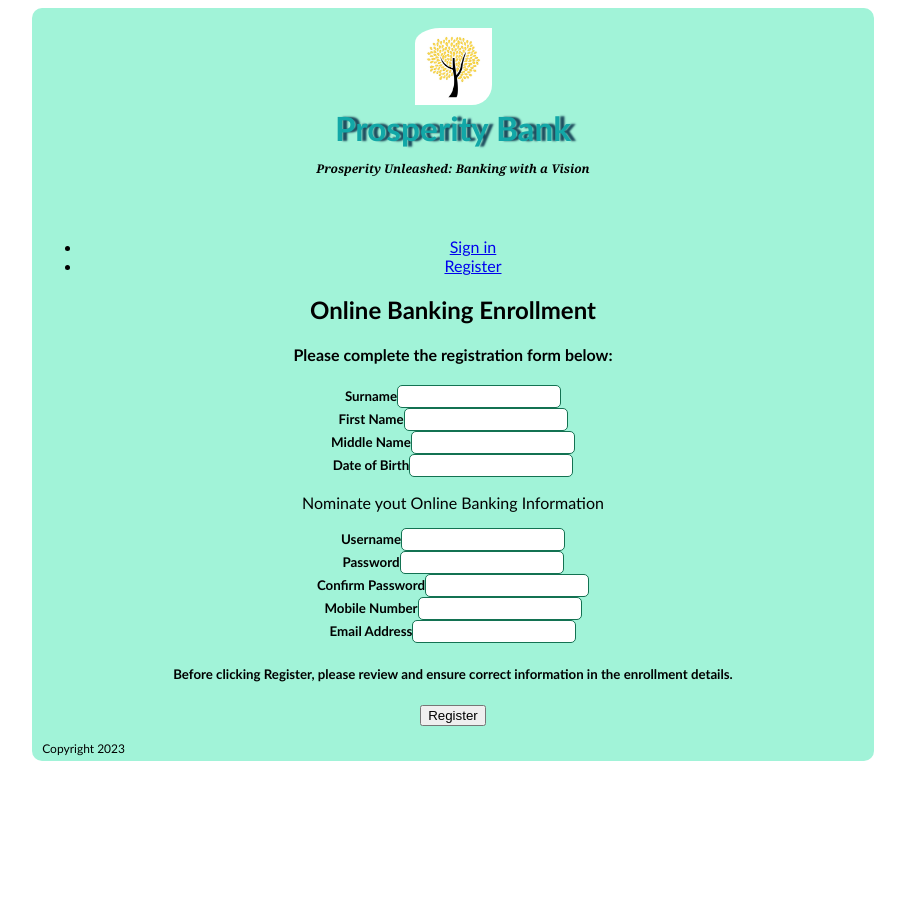
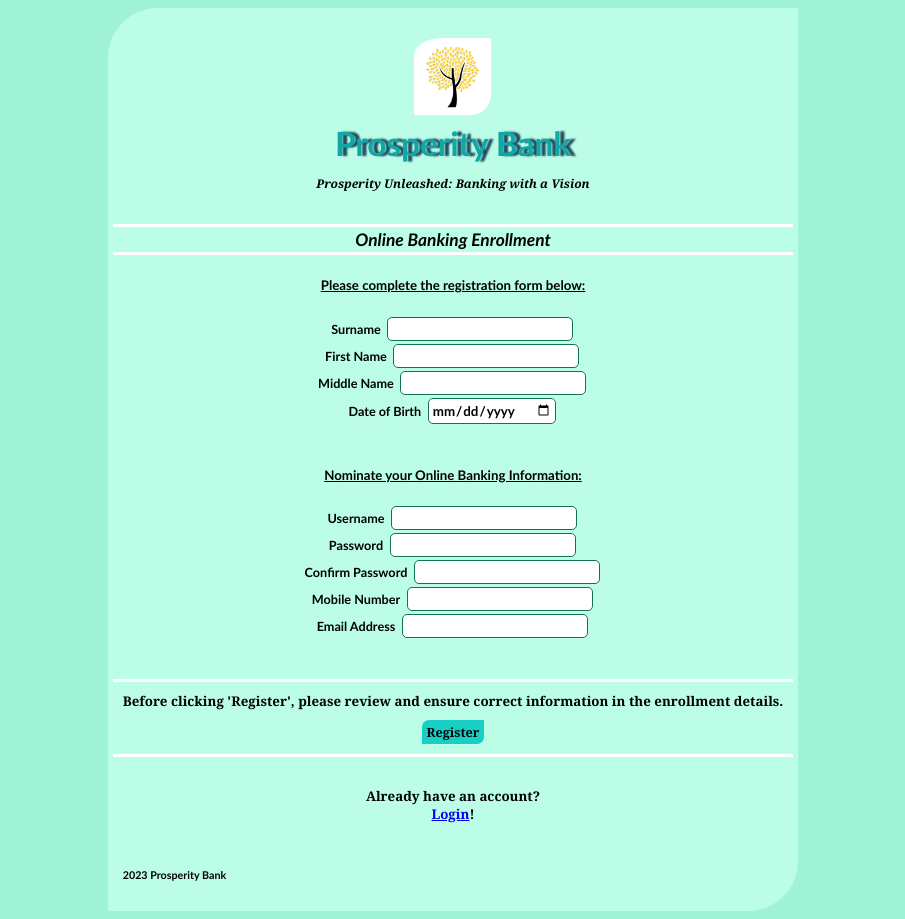
Before and after one commit to seenjey07/Prosperity-Bank, a React (Vite) app: page /signup in a window 1280 px wide. Shown: the whole page, without its empty margins (187-1092 px from the left). Before the commit the page ends 800 px from the top, so only its background shows below. Built offline with nearby package versions, Linux system fonts and the light colour scheme.

Commit message:
Creating Welcome Page and Dashboard Components, adding some page styles and login validation, and working on dashboard redirection from login page

```diff
--- a/src/App.css
+++ b/src/App.css
@@ -1,21 +1,115 @@
-#root {
-  width: 65%;
-  height: 65%;
-  margin: auto;
-  padding: 10px 10px 5px 10px;
-  text-align: center;
-  background-color: rgb(161, 243, 216);
-  font-family: 'Trebuchet MS';
-  border-radius: 10px;
+body {
+  background-color:  rgb(161, 243, 216);
+  z-index: 2;
 }
 
-/*Bank Logo*/
+#root {
+  background-color:  rgb(188, 253, 231);
+  border-radius: 50px 0 50px 0;
+  text-align: center;
+  width: fit-content;
+  height: fit-content;
+  margin: auto;
+  padding: 20px 5px 5px 5px;
+  font-family: 'Trebuchet MS';
+}
+
+/* .cartoonWithCard {
+  position: absolute;
+  opacity: .70;
+  height: 230px;
+  display: inline-flex;
+  align-items: end;
+} */
+
 .bankLogo {
-  border-radius: 25px 0 20px 0;
-  margin: 0;
+  border-radius: 28px 0 20px 0;
+  margin: 0 auto;
   padding: 10px 0 0 0;
   width: 77px;
   height: 77px;
+}
+
+.bankName {
+  text-align: center;
+  color: rgb(18, 167, 167);
+  text-shadow: 5px 0 2px rgb(28, 74, 92);
+  font-size: 25pt;
+  font-weight: bold;
+  margin: 5px auto;
+}
+
+.bankTagline {
+  font-style: italic;
+  font-size: 9pt;
+  font-family: 'Cambria';
+  font-weight: bold;
+  padding-bottom: 20px;
+}
+
+footer {
+  display: flex;
+  flex-direction: row;
+  justify-content: flex-start;
+  position: relative;
+  bottom: 0px;
+  padding: 0 0 0 10px
+}
+
+/*For input*/
+label {
+  font-size: 9.5pt;
+  font-weight: bold;
+  padding-right: 5px;
+  size: 99;
+}
+
+input {
+  border-radius: 5px;
+  border: 1.5px solid rgb(19, 114, 82);
+  font-size: 10pt;
+  padding: 3px;
+  margin: 1.5px;
+  font-weight: bold;
+  font-family: 'Trebuchet MS';
+  cursor: text;
+}
+
+/* Welcome Page*/
+.welcomePageContainer {
+  display: flex;
+  flex-direction: column;
+  justify-content: center;
+  align-items: center;
+  height: fit-content;
+}
+
+.welcomeMessage {
+  font-size: 20pt;
+  padding: 10px;
+}
+
+.howToHelpMessage {
+  margin: 10px 0 10px 0;
+  padding: 20px 0 20px 0;
+}
+
+ul {
+  list-style: none;
+  padding: 0 16px 0 10px;
+  display: grid;
+  grid-template-columns: 50% 50%;
+  align-items: center;
+  font-family: 'Cambria';
+  font-weight: bold;
+  font-size: 10pt;
+}
+
+li {
+  margin-right: 15px;
+  display: inline;
+  border-radius: 4px;
+  cursor: pointer;
 }
 
 /*For the Login Page*/
@@ -24,57 +118,60 @@
   text-align: center;
 }
 
-header {
-  text-align: center;
-  color: rgb(18, 167, 167);
-  text-shadow: 5px 0 2px rgb(28, 74, 92);
-  font-size: 25pt;
-  font-weight: bold;
-}
-
-.bankTagline {
-  font-style: italic;
-  font-size: 9pt;
-  font-family: 'Cambria';
-  font-weight: bold;
-  padding-bottom: 44px;
-}
-
-label {
-  font-size: 10pt;
-  font-weight: bold;
-}
-
-input {
-  border-radius: 5px;
-  border: 1px solid rgb(19, 114, 82);
-  font-size: 9pt;
-  padding: 3px;
-  font-weight: bold;
-  font-family: 'Trebuchet MS';
-}
-
-.signInButton{
+.loginButton, .registerButton{
   border: transparent;
   border-radius: 7px 0 7px 0;
   background-color:rgb(24, 207, 198);
-  font-size: 9pt;
+  font-size: 9.5pt;
+  font-family: 'Cambria';
+  font-weight: bold;
+  margin: 10px 0 0 0;
+  padding: 3px 5px 3px 5px;
+  cursor: pointer;
+}
+
+.error {
+  color: brown;
+  font-weight: bold;
+  margin: 10px 10px 20px 10px;
+  padding: 10px 10px 10px 10px;
+  background-color: blanchedalmond;
+  border-radius: 0 13px 0 13px;
+  font-size: 13pt;
+}
+
+.loginLink, .haveAccount {
+  font-size: 10pt;
+  font-family: 'Cambria';
+  font-weight: bold;
+  margin: 0;
+  padding: 10px 0 20px 0;
+  cursor: pointer;
+}
+
+/*For the SignUp Page*/
+.onlineBankEnrollment {
+  font-size: 13pt;
+  font-style: italic;
+  font-weight: bold;
+  margin: 0;
+  padding: 2px;
+  border-top: 3px solid white;
+  border-bottom: 3px solid white;
+}
+
+.completeRegBelow, .setOnlineBankInfo {
+  text-decoration-line: underline;
+  font-weight: bold;
+  text-align: center;
+}
+
+.beforeSubmitText {
+  margin: 20px auto;
+  padding: 10px;
+  border-top: 3px solid white;
+  border-bottom: 3px solid white;
+  font-size: 10pt;
   font-family: 'Cambria';
   font-weight: bold;
 }
-
-.signUp {
-  font-size: 9pt;
-  font-family: 'Cambria';
-  font-weight: bold;
-  margin: 0;
-  padding: 15px 0 20px 0;
-}
-
-.footerContainer {
-  font-size: 9pt;
-  display: flex;
-  flex-direction: column;
-  align-items: flex-start;
-  padding: 15px 0 0 0;
-}
--- a/src/App.jsx
+++ b/src/App.jsx
@@ -1,42 +1,44 @@
-import React from 'react';
-import { BrowserRouter as Router, Routes, Route, Link } from 'react-router-dom';
-import './App.css';
+import React, { useEffect, useState } from 'react';
+import { BrowserRouter as Router, Routes, Route } from 'react-router-dom';
+import WelcomePage from './components/WelcomePage';
 import LoginPage from './components/LoginPage';
 import SignUpPage from './components/SignUpPage';
+import Dashboard from './components/Dashboard';
+import './App.css';
 
 function App() {
+  useEffect(() => {
+    const savedUserInfo = {
+        username: 'christine',
+        password: 'christine',
+      };
+
+    localStorage.setItem('savedUserInfo', JSON.stringify(savedUserInfo));
+  }, []);
+
+  const [loggedInUser, setLoggedInUser] = useState(null);
+
   return (
-  <>
-    <div>
-      <img className="bankLogo" src="/src/BankLogo.jpg" alt="BankLogo" />
-      <header>Prosperity Bank</header>
-      <p className="bankTagline">Prosperity Unleashed: Banking with a Vision</p>
-    </div>
+    <Router>
+      <header>
+        <img className="bankLogo" src="src/assets/BankLogo.jpg" alt="BankLogo" />
+        <h1 className="bankName">Prosperity Bank</h1>
+        <p className="bankTagline">Prosperity Unleashed: Banking with a Vision</p>
+      </header>
 
-    <Router>
-     <main>
-        <nav>
-          <ul>
-            <li>
-              <Link to="/login">Sign in</Link>
-            </li>
-            <li>
-              <Link to="/signup">Register</Link>
-            </li>
-          </ul>
-        </nav>
+        <main>
+          <Routes>
+            <Route path='/welcome' element={<WelcomePage />} />
+            <Route path='/login' element={<LoginPage />} />
+            <Route path='/signup' element={<SignUpPage />} />
+            <Route path='/dashboard' element={<Dashboard user={loggedInUser} />} />
+          </Routes>
+        </main>
 
-        <Routes>
-          <Route path="login" element={<LoginPage />} />
-          <Route path="signup" element={<SignUpPage />} />
-        </Routes>
-     </main>
+      <footer>
+        <h6>2023 Prosperity Bank</h6>
+      </footer>
     </Router>
-
-    <div className="footerContainer">
-      <footer>Copyright 2023</footer>
-    </div>
-  </>
   )
 }
 
--- /dev/null
+++ b/src/components/Dashboard.jsx
@@ -0,0 +1,20 @@
+import React from 'react';
+
+const Dashboard = (props) => {
+	const { user } = props;
+
+	return (
+		<div>
+			{user ? (
+				<>
+					<h3 className="dashboardWelcome">Welcome, {user.username}!</h3>
+					<h2 className="dashboardTitle">My Dashboard</h2>
+				</>
+			) : (
+				<p>Test text...</p>
+			)}
+		</div>
+	);
+}
+
+export default Dashboard
--- a/src/components/Input.jsx
+++ b/src/components/Input.jsx
@@ -1,10 +1,11 @@
 
 const Input = (props) => {
-    const { label, type, id, value, onChange, fullName, birthday, accountNumber } = props
+    const { label, type, id, value, onChange } = props
 
     return (
       <>
         <label>{label}</label>
+
         <input
 				title={label}
 				type={type}
--- a/src/components/LoginPage.jsx
+++ b/src/components/LoginPage.jsx
@@ -1,31 +1,47 @@
 import React, { useState } from 'react';
-import { Link } from 'react-router-dom';
+import { Link, useNavigate } from 'react-router-dom';
 import Input from "./Input";
-
 
 const LoginPage = () => {
 	const [username, setUsername] = useState ('');
 	const [password, setPassword] = useState ('');
+	const [error, setError] = useState(null);
+	const navigate = useNavigate();
 
-	const onUsernameChange = (e) => setUsername(e.target.value)
-	const onPasswordChange = (e) => setPassword(e.target.value)
+	const onUsernameChange = (e) => setUsername(e.target.value);
+	const onPasswordChange = (e) => setPassword(e.target.value);
 
-	const handleSubmitButton = (e) => {
+	const handleLogin = (e) => {
 		e.preventDefault();
-		console.log('Logging in ', username);
+
+		const savedUserInfo = JSON.parse(localStorage.getItem('savedUserInfo'));
+		const setLoggedInUser = savedUserInfo;
+
+		if (savedUserInfo && username === savedUserInfo.username && password === savedUserInfo.password) {
+			setError(null);
+				setLoggedInUser(savedUserInfo);
+				console.log('Redirect to Dashboard');
+				navigate('/dashboard');
+		} else {
+				setUsername('');
+				setPassword('');
+				setError('Invalid username or password. Please try again.');
 		}
+	};
 
 	return (
-		<>
-		<form className="loginForm">
-
+		<div>
+			<form className="loginForm" onSubmit={handleLogin}>
 				<Input
 					key="username"
 					label="Username"
 					type="text"
 					id="username"
 					value={username}
-				onChange={onUsernameChange} /> <br /><br />
+					onChange={onUsernameChange}
+					required
+				/>
+				<br /><br />
 
 				<Input
 					key="password"
@@ -33,14 +49,18 @@ const LoginPage = () => {
 					type="password"
 					id="password"
 					value={password}
-				onChange={onPasswordChange} /> <br /><br />
+					onChange={onPasswordChange}
+					required
+				/>
+				<br /><br />
 
-			<button className="signInButton" type="submit" onClick={handleSubmitButton}>Sign in</button>
+				{error && <p className="error">{error}</p>}
+
+				<button className="loginButton" type="submit">Login</button>
 			</form>
 
-		<p className="signUp">Don't have an account yet? <br /> <Link to="./components/SignUpPage">Sign up</Link>!</p>
-		</>
-
+				<h5 className="loginLink">Don't have an account yet? <br /><Link to="/signup">Sign up</Link>!</h5>
+		</div>
 	);
 }
 
--- a/src/components/SignUpPage.jsx
+++ b/src/components/SignUpPage.jsx
@@ -1,16 +1,17 @@
 import React, { useState } from 'react';
+import { Link } from 'react-router-dom';
 import Input from "./Input";
 
 const SignUpPage = () => {
-	const [surname, setSurname] = useState ('');
-	const [firstName, setFirstName] = useState ('');
-	const [middleName, setMiddleName] = useState ('');
-	const [birthday, setBirthday] = useState ('');
-	const [username, setUsername] = useState ('');
-	const [password, setPassword] = useState ('');
-	const [confirmPassword, setConfirmPassword] = useState ('');
+	const [surname, setSurname] = useState('');
+	const [firstName, setFirstName] = useState('');
+	const [middleName, setMiddleName] = useState('');
+	const [birthday, setBirthday] = useState('');
+	const [username, setUsername] = useState('');
+	const [password, setPassword] = useState('');
+	const [confirmPassword, setConfirmPassword] = useState('');
 	const [mobileNumber, setMobileNumber] = useState ('');
-	const [email, setEmail] = useState ('');
+	const [email, setEmail] = useState('');
 
 	const onSurnameChange = (e) => setSurname(e.target.value);
 	const onFirstNameChange = (e) => setFirstName(e.target.value);
@@ -29,8 +30,9 @@ const SignUpPage = () => {
 
 	return (
 		<div>
-			<h2>Online Banking Enrollment</h2>
-				<h4>Please complete the registration form below:</h4>
+			<h2 className="onlineBankEnrollment">Online Banking Enrollment</h2>
+			<h5 className="completeRegBelow">Please complete the registration form below:</h5>
+
 				<form className="signUpContainer">
 
 					<Input
@@ -39,7 +41,10 @@ const SignUpPage = () => {
 						type="text"
 						id="surname"
 						value={surname}
-				onChange={onSurnameChange} /> <br />
+						onChange={onSurnameChange}
+						required
+					/>
+					<br />
 
 					<Input
 						key="firstName"
@@ -47,7 +52,10 @@ const SignUpPage = () => {
 						type="text"
 						id="firstName"
 						value={firstName}
-				onChange={onFirstNameChange} /> <br />
+						onChange={onFirstNameChange}
+						required
+					/>
+					<br />
 
 					<Input
 						key="middleName"
@@ -55,18 +63,23 @@ const SignUpPage = () => {
 						type="text"
 						id="middleName"
 						value={middleName}
-				onChange={onMiddleNameChange} /> <br />
+						onChange={onMiddleNameChange}
+						required
+					/>
+					<br />
 
 					<Input
 						key="birthday"
 						label="Date of Birth"
-				type="text"
+						type="date"
 						id="birthday"
 						value={birthday}
-				onChange={onBirthdayChange} /> <br />
+						onChange={onBirthdayChange}
+						required
+					/>
+					<br /><br />
 
-
-			<p className="registerBankingInfoText">Nominate yout Online Banking Information</p>
+					<h5 className="setOnlineBankInfo">Nominate your Online Banking Information:</h5>
 
 					<Input
 						key="username"
@@ -74,7 +87,10 @@ const SignUpPage = () => {
 						type="text"
 						id="username"
 						value={username}
-				onChange={onUsernameChange} /> <br />
+						onChange={onUsernameChange}
+						required
+					/>
+					<br />
 
 					<Input
 						key="password"
@@ -82,7 +98,10 @@ const SignUpPage = () => {
 						type="password"
 						id="password"
 						value={password}
-				onChange={onPasswordChange} /> <br />
+						onChange={onPasswordChange}
+						required
+					/>
+					<br />
 
 					<Input
 						key="confirmPassword"
@@ -90,7 +109,10 @@ const SignUpPage = () => {
 						type="password"
 						id="confirmPassword"
 						value={confirmPassword}
-				onChange={onConfirmPasswordChange} /> <br />
+						onChange={onConfirmPasswordChange}
+						required
+					/>
+					<br />
 
 					<Input
 						key="mobileNumber"
@@ -98,7 +120,10 @@ const SignUpPage = () => {
 						type="text"
 						id="mobileNumber"
 						value={mobileNumber}
-				onChange={onMobileNumberChange} /> <br />
+						onChange={onMobileNumberChange}
+						required
+					/>
+					<br />
 
 					<Input
 						key="email"
@@ -106,13 +131,21 @@ const SignUpPage = () => {
 						type="email"
 						id="email"
 						value={email}
-				onChange={onEmailChange} /> <br />
+						onChange={onEmailChange}
+						required
+					/>
+					<br /><br />
 
-				<h5 className="beforeSubmitText">Before clicking Register, please review and ensure correct information in the enrollment details.</h5>
-					<button type="submit" onClick={handleRegisterButton}>Register</button>
+					{/* <div>
+						<img className="cartoonWithCard" src="src/assets/ManWithCard.png" alt="cartoonWithCard" />
+					</div> */}
+
+					<h5 className="beforeSubmitText">Before clicking 'Register', please review and ensure correct information in the enrollment details. <br /><button className="registerButton" type="submit" onClick={handleRegisterButton}>Register</button> </h5>
+
 				</form>
+					<h6 className="haveAccount">Already have an account? <br /> <Link to="/login">Login</Link>!</h6>
 		</div>
 	);
 }
 
-  export default SignUpPage;
+  export default SignUpPage
--- /dev/null
+++ b/src/components/WelcomePage.jsx
@@ -0,0 +1,19 @@
+import React from 'react';
+import { Link } from 'react-router-dom';
+
+const WelcomePage = () => {
+  return (
+		<div className="welcomePageContainer">
+			<h1 className="welcomeMessage">Welcome to Prosperity Bank</h1>
+				<h4 className="howToHelpMessage">How can we help you today?</h4>
+				<nav>
+					<ul>
+						<li><Link to="/login">Log me in</Link></li>
+						<li><Link to="/signup">I wanna bank with you</Link></li>
+					</ul>
+				</nav>
+		</div>
+  );
+}
+
+export default WelcomePage
```
Also changed, not shown: src/assets/BankLogo.jpg (renamed from src/BankLogo.jpg), src/assets/ManWithCard.png (added). Lines whose indentation alone changed are shown as unchanged.
